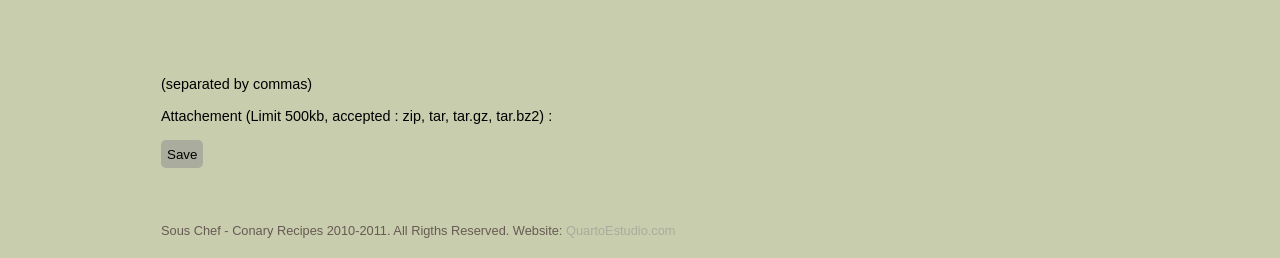
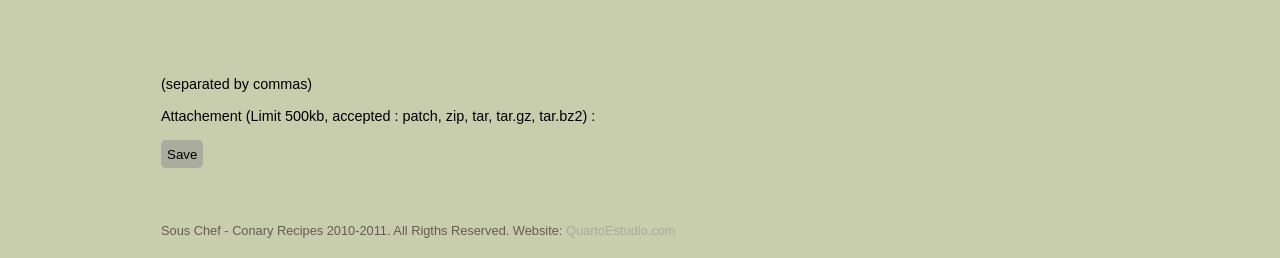
Before and after one commit to omaciel/souschef, a Django app: template templates/aboyeur/recipe_form.html in a window 1280 px wide. Shown: the part 717-975 px from the top of the page. Run offline with Django 3.2, Linux system fonts and the light colour scheme; the template is opened without the code that fills it, so the values that code supplies are empty; parts of the project's set-up code (start-up, migrations or seed data) failed here and were passed over.

Commit message:
Accept *.patch files as attachment to a recipe.

```diff
--- a/aboyeur/models.py
+++ b/aboyeur/models.py
@@ -67,7 +67,7 @@ class Recipe_file(models.Model):
         return os.path.basename(self.file.name)
 
     def clean(self):
-        if not self.file.name.split('.')[-1] in ['zip', 'tar', 'gz', 'bz2']:
+        if not self.file.name.split('.')[-1] in ['zip', 'tar', 'gz', 'bz2', 'patch']:
             raise ValidationError("Unsupported extension")
         if self.file.size > 500*1024:
             raise ValidationError("File size over limit")
--- a/templates/aboyeur/recipe_form.html
+++ b/templates/aboyeur/recipe_form.html
@@ -117,7 +117,7 @@
         </fieldset>
         <br>
         <div class="proper_links">
-		Attachement (Limit 500kb, accepted : zip, tar, tar.gz, tar.bz2) :
+		Attachement (Limit 500kb, accepted : patch, zip, tar, tar.gz, tar.bz2) :
             <br>
 		{% if recipe.recipe_file_set.all %}
 		Current (will be deleted if sumbitted) :
```
